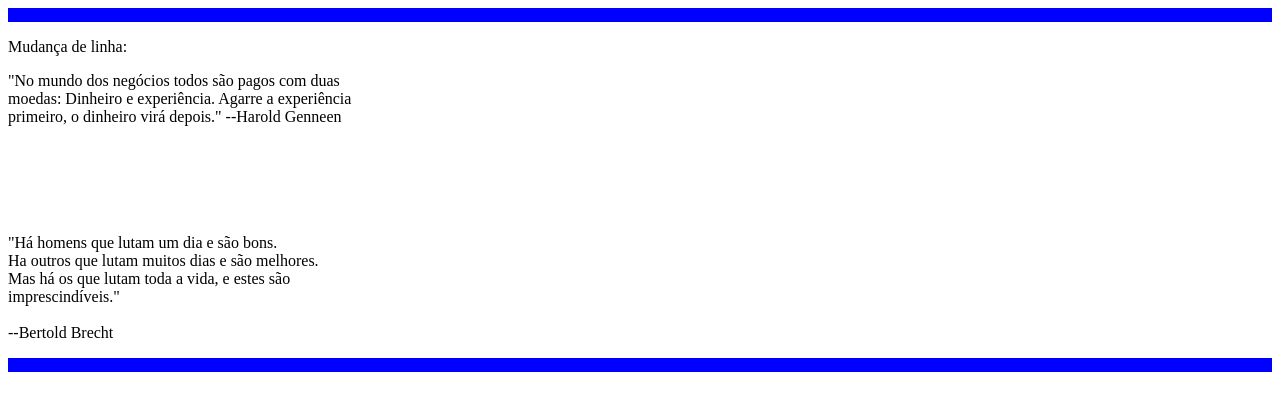
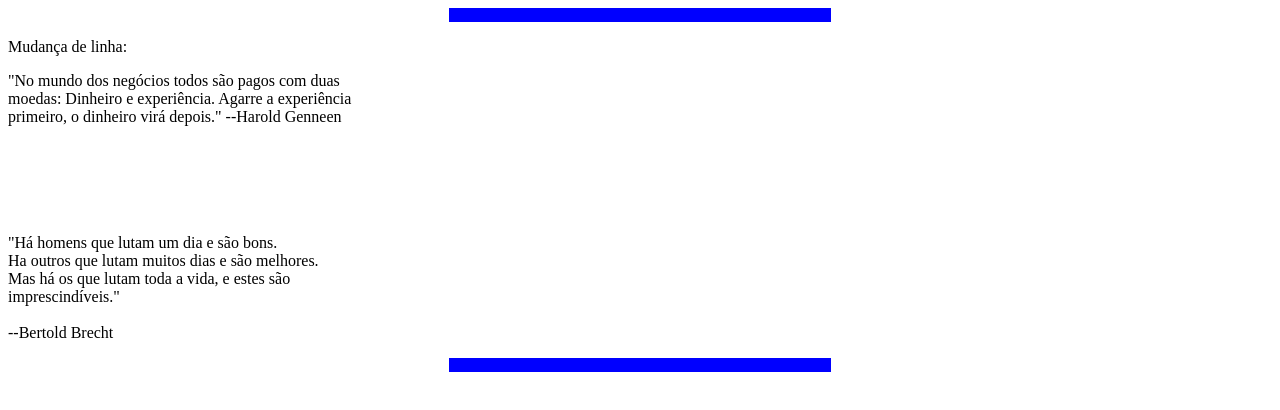
Before and after one commit to GuiQM/UC12-FWeb, a plain HTML site: page Aulas/Aula1/site1/exercio4.html in a window 1280 px wide. Drawn offline with Linux system fonts and the light colour scheme.

Commit message:
exercio4.html

```diff
--- a/Aulas/Aula1/site1/exercio4.html
+++ b/Aulas/Aula1/site1/exercio4.html
@@ -5,7 +5,7 @@
 		<meta charset="utf-8">
 	</head>
 	<body>
-		<hr color=blue && size = 14>
+		<hr color=blue && size = 14 && style = "width: 30%">
 		<p>Mudança de linha:</p>
 		<p>"No mundo dos negócios todos são pagos com duas
 		<br>moedas: Dinheiro e experiência. Agarre a experiência
@@ -25,6 +25,6 @@
 		<br>
 		</p>
 
-		<hr color=blue && size = 14>
+		<hr color=blue && size = 14 && style = "width: 30%">
 	</body>
 </html>
```
